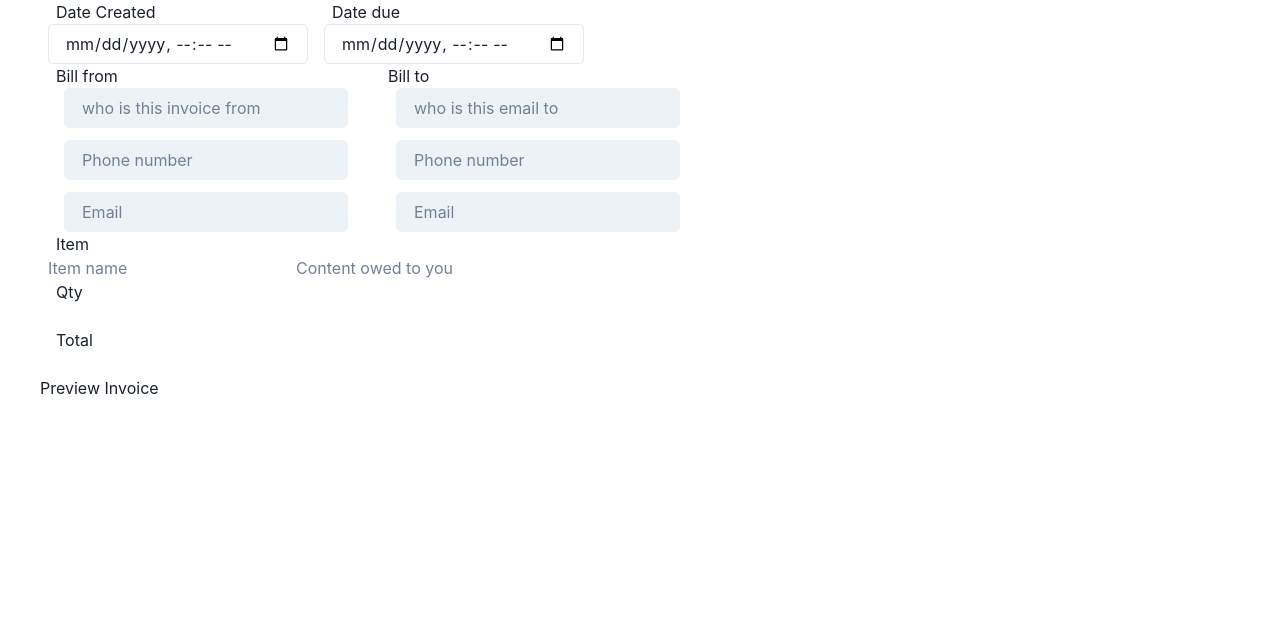
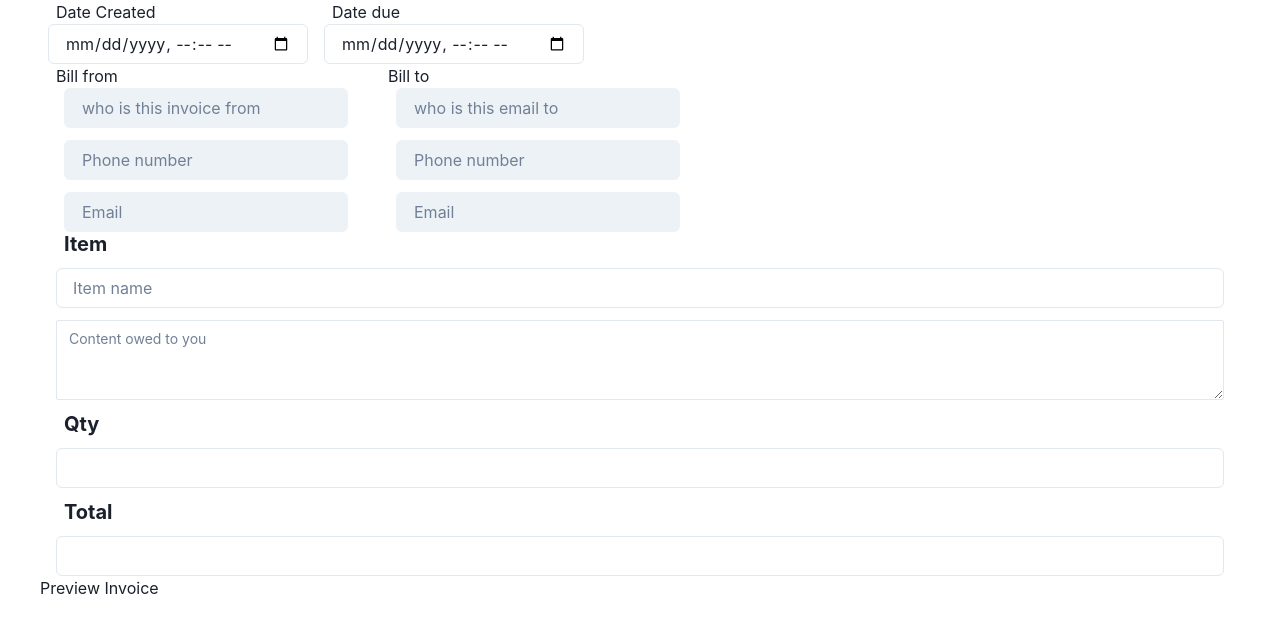
Before and after one commit to kodervine/ceendit-react, a React (Vite) app: page / in a window 1280 px wide. Shown: the top 632 px of the page. Built offline with nearby package versions, Linux system fonts and the light colour scheme.

Commit message:
implemented chakra on the invoiceitems component

```diff
--- a/src/components/InvoiceItems.jsx
+++ b/src/components/InvoiceItems.jsx
@@ -1,4 +1,5 @@
 import React from "react";
+import { Stack, Input, Textarea, Heading } from "@chakra-ui/react";
 
 // Props for the input values are gotten from InvoiceApp page rendered with InvoiceItems name, with data from the useState declared on the useContext component
 const InvoiceItems = ({
@@ -14,9 +15,12 @@ const InvoiceItems = ({
 }) => {
   return (
     <div>
-      <h3>Item</h3>
       {/* Item name */}
-      <input
+      <Stack spacing={3}>
+        <Heading as="h4" size="md">
+          Item
+        </Heading>
+        <Input
           type="text"
           name={nameOfInvoiceItemName}
           id="item-name"
@@ -25,17 +29,21 @@ const InvoiceItems = ({
           onChange={onHandleChange}
         />
         {/* Item Contentt */}
-      <input
+        <Textarea
+          size="sm"
+          name={nameOfInvoiceItemContent}
           type="text"
-        name={nameOfInvoiceItemContent}
           id="item-content"
           placeholder="Content owed to you"
           value={valueOfInvoiceItemContent}
           onChange={onHandleChange}
         />
+
         {/* qty */}
-      <h4>Qty</h4>
-      <input
+        <Heading as="h4" size="md">
+          Qty
+        </Heading>
+        <Input
           type="number"
           name={nameOfInvoiceItemQty}
           id="item-qty"
@@ -43,14 +51,17 @@ const InvoiceItems = ({
           onChange={onHandleChange}
         />
         {/* Total */}
-      <h4>Total</h4>
-      <input
-        type="text"
+        <Heading as="h4" size="md">
+          Total
+        </Heading>
+        <Input
+          type="number"
           name={nameOfInvoiceItemTotal}
           id="item-total"
           value={valueOfInvoiceItemTotal}
           onChange={onHandleChange}
         />
+      </Stack>
     </div>
   );
 };
```
Lines whose indentation alone changed are shown as unchanged.
